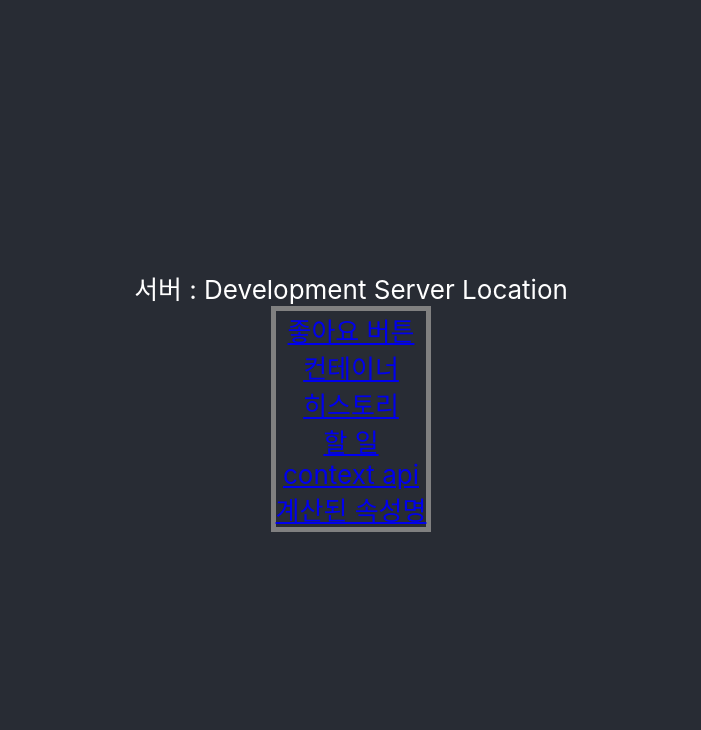
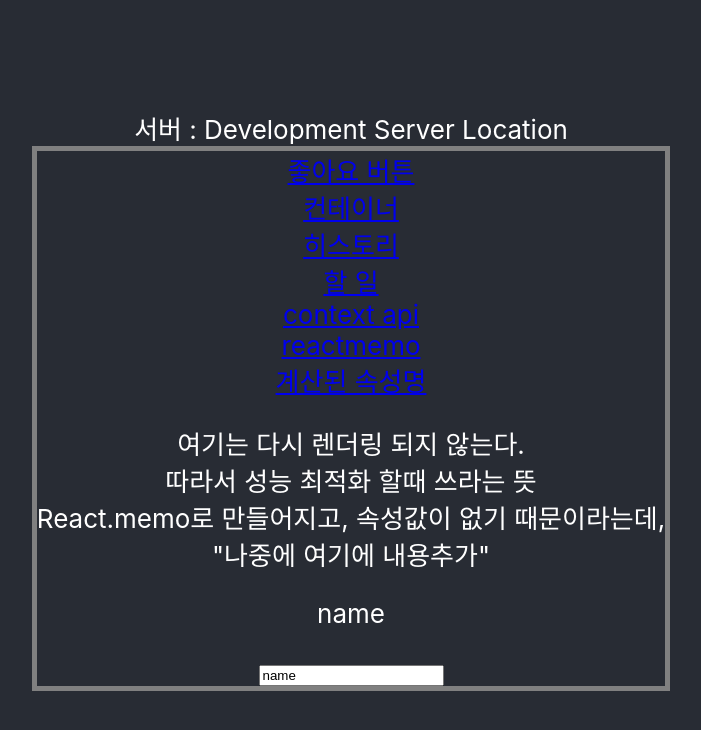
Before and after one commit to windowdong11/ReactTutorial, a React (Create React App) app: page /reactmemo in a window 1280 px wide. Shown: the top 730 px of the page, without its empty margins (289-990 px from the left). Built offline with nearby package versions, Linux system fonts and the light colour scheme.

Commit message:
Context API와 React.memo를 활용한 페이지 추가

```diff
--- a/src/App.js
+++ b/src/App.js
@@ -9,6 +9,7 @@ import styled from 'styled-components';
 import ComputedPropNames from './pages/ComputedPropNames';
 import TodoList from './pages/TodoList';
 import ContextAPI from './pages/ContextAPI';
+import ReactMemo from './pages/ReactMemo';
 
 const BodyWrapper = styled.div`
   padding: 20;
@@ -33,13 +34,17 @@ function App() {
             <br/>
             <Link to='/contextapi'>context api</Link>
             <br/>
+            <Link to='/reactmemo'>reactmemo</Link>
+            <br/>
             <Link to='/computedpropnames'>계산된 속성명</Link>
+            <br/>
             <Route path='/likeButton' component={LikeButton}></Route>
             <Route path='/container' component={Container}></Route>
             <Route path="/history" component={History}></Route>
             <Route path='/computedpropnames' component={ComputedPropNames}></Route>
             <Route path='/todolist' component={TodoList}></Route>
             <Route path='/contextapi' component={ContextAPI}></Route>
+            <Route path='/reactmemo' component={ReactMemo}></Route>
           </BodyWrapper>
         </BrowserRouter>
       </header>
--- /dev/null
+++ b/src/pages/ReactMemo.js
@@ -0,0 +1,43 @@
+import React, { useState } from 'react'
+
+const NameContext = React.createContext({ name: 'name', setName: () => { } })
+
+function NameArea() {
+    return (
+        <div>
+            <NameContext.Consumer>
+                {
+                    ({ name, setName }) => (
+                        <div>
+                            <p>{name}</p>
+                            <input onChange={e => setName(e.target.value)} value={name}></input>
+                        </div>
+                    )
+                }
+            </NameContext.Consumer>
+        </div>
+    )
+}
+
+
+const NoReRender = React.memo(() => {
+    return (
+        <div>
+            <p>여기는 다시 렌더링 되지 않는다.<br />
+            따라서 성능 최적화 할때 쓰라는 뜻<br />
+            React.memo로 만들어지고, 속성값이 없기 때문이라는데,<br />
+            "나중에 여기에 내용추가"</p>
+            <NameArea></NameArea>
+        </div>
+    )
+})
+
+
+export default function ReactMemo() {
+    const [name, setName] = useState('name')
+    return (
+        <NameContext.Provider value={{ name, setName }}>
+            <NoReRender></NoReRender>
+        </NameContext.Provider>
+    )
+}
```
